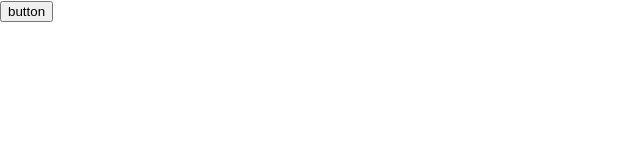
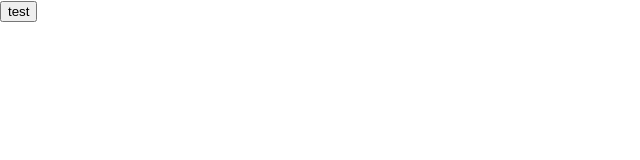
Before and after one commit to Griogu/inscription_page, a React (Create React App) app: page / in a window 1280 px wide. Shown: the top 160 px of the page, without its empty margins (0-640 px from the left). Built offline with nearby package versions, Linux system fonts and the light colour scheme.

Commit message:
continue to learn react

```diff
--- a/src/App.tsx
+++ b/src/App.tsx
@@ -1,10 +1,17 @@
 import React from 'react';
-// import './App.css';
+import './App.css';
 
-export default function Button() {
+function Button({title}: {title: string}) {
 	return (
-		<button>button</button>
+		<button>{title}</button>
 	);
 }
 
-// export default App;
+export default function App() {
+	return (
+		<>
+			<title>inscription page</title>
+			<Button title="test" />
+		</>
+	);
+}
```
Also changed, not shown: src/App.css (added).
